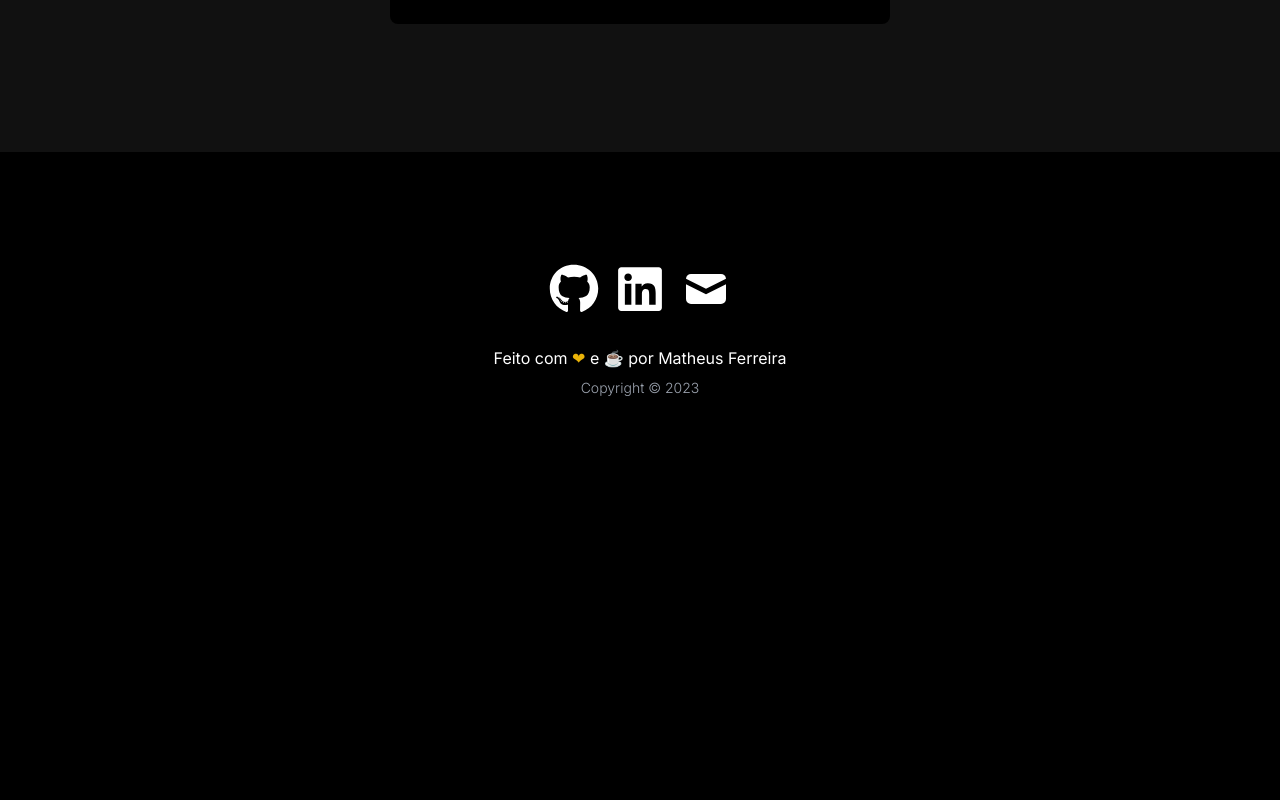
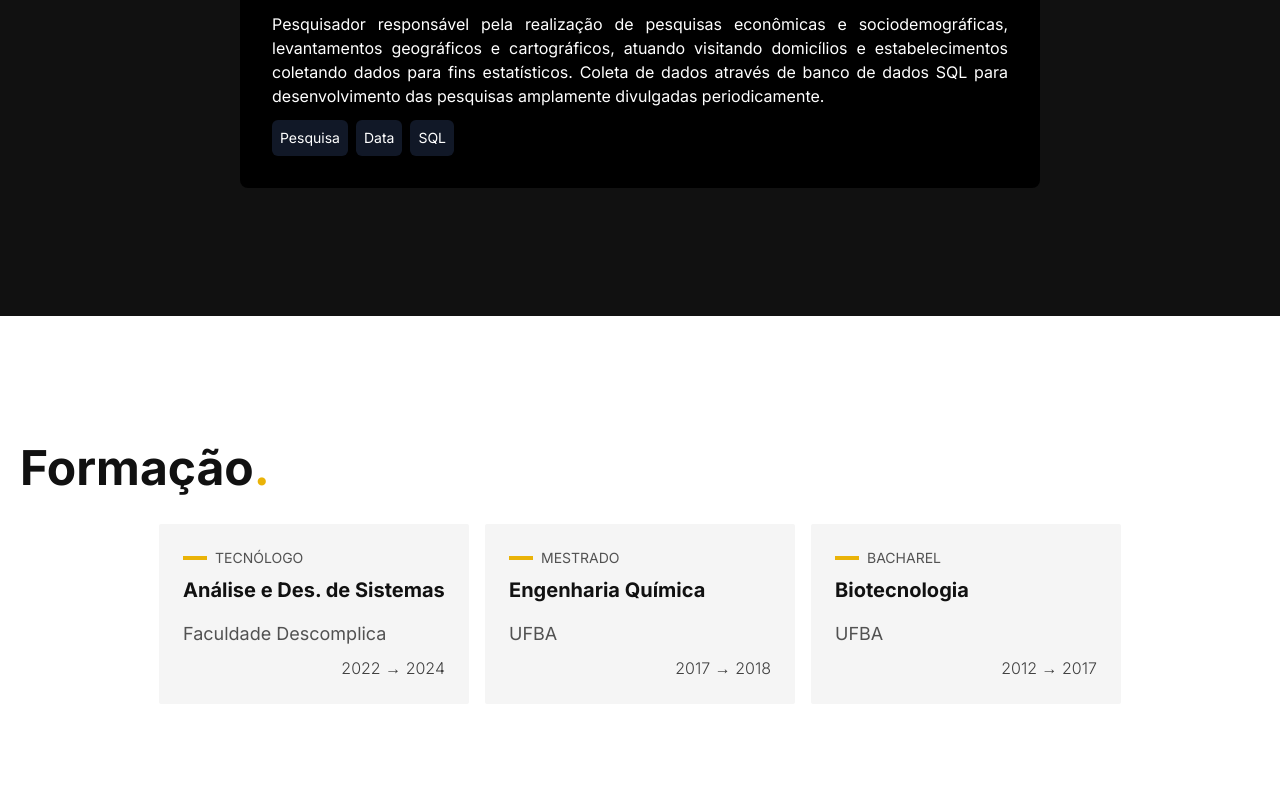
Before and after one commit to matheus-ferreira1/react-portfolio, a React (Vite) app: page /experience in a window 1280 px wide. Shown: the part 1120-1920 px from the top of the page. Before the commit the page ends 1630 px from the top, so only its background shows below. Built offline with nearby package versions, Linux system fonts and the light colour scheme.

Commit message:
added a Formacao section in the experience page

```diff
--- a/src/components/ExperienceCard.jsx
+++ b/src/components/ExperienceCard.jsx
@@ -2,7 +2,7 @@ import React from "react";
 
 const KeywordCard = ({ children }) => {
   return (
-    <h5 className="bg-gray-800 rounded-md p-2 capitalize text-sm">
+    <h5 className="bg-gray-900 rounded-md p-2 capitalize text-sm">
       {children}
     </h5>
   );
@@ -12,7 +12,7 @@ const ExperienceCard = ({ item }) => {
   const { company, role, description, keywords, dateInit, dateEnd } = item;
 
   return (
-    <article className="bg-black p-8 rounded-lg flex flex-col gap-3 w-full md:max-w-[500px]">
+    <article className="bg-black p-8 rounded-lg flex flex-col gap-3 w-full md:max-w-[800px]">
       <h6 className="uppercase text-sm font-light text-gray-300 flex justify-start items-center">
         <span className="mr-2 h-[4px] bg-yellow-500 w-6 " />
         {role}
--- /dev/null
+++ b/src/components/FormacaoCard.jsx
@@ -0,0 +1,19 @@
+const FormacaoCard = ({ item }) => {
+  const { course, institute, nivel, dateInit, dateEnd } = item;
+
+  return (
+    <article className="bg-neutral-100 p-6 rounded-sm  w-[310px] h-[180px]">
+      <h6 className="uppercase text-sm font-normal text-neutral-600 flex justify-start items-center">
+        <span className="mr-2 h-[4px] bg-yellow-500 w-6 " />
+        {nivel}
+      </h6>
+      <h2 className="font-bold text-xl break-words mt-2 mb-4">{course}</h2>
+      <h3 className="text-lg font-medium text-neutral-600 mb-2">{institute}</h3>
+      <h5 className="text-md font-light text-neutral-700 text-right">
+        {dateInit} &#8594; {dateEnd}
+      </h5>
+    </article>
+  );
+};
+
+export default FormacaoCard;
--- a/src/constants/constants.js
+++ b/src/constants/constants.js
@@ -96,3 +96,30 @@ export const experience = [
     dateEnd: "2021",
   },
 ];
+
+export const formacao = [
+  {
+    id: 1,
+    institute: "Faculdade Descomplica",
+    nivel: "tecnólogo",
+    course: "Análise e Des. de Sistemas",
+    dateInit: 2022,
+    dateEnd: 2024,
+  },
+  {
+    id: 2,
+    institute: "UFBA",
+    nivel: "mestrado",
+    course: "Engenharia Química",
+    dateInit: 2017,
+    dateEnd: 2018,
+  },
+  {
+    id: 3,
+    institute: "UFBA",
+    nivel: "bacharel",
+    course: "Biotecnologia",
+    dateInit: 2012,
+    dateEnd: 2017,
+  },
+];
--- a/src/pages/Experience.jsx
+++ b/src/pages/Experience.jsx
@@ -1,21 +1,36 @@
 import React from "react";
 import ExperienceCard from "../components/ExperienceCard";
-import { experience } from "../constants/constants";
+import FormacaoCard from "../components/FormacaoCard";
+import { experience, formacao } from "../constants/constants";
 
 const Experience = () => {
   return (
+    <>
       <section className="w-full px-4 py-32 bg-gray-1 text-white">
         <div className="max-w-[1240px] mx-auto">
           <h1 className="text-3xl sm:text-4xl md:text-5xl font-bold mb-8">
             Experiência<span className="text-yellow-500">.</span>
           </h1>
-        <div className="flex flex-col justify-center sm:flex-row sm:flex-wrap gap-4">
+          <div className="flex flex-col justify-center items-center gap-4">
             {experience.map((item) => (
               <ExperienceCard key={item.id} item={item} />
             ))}
           </div>
         </div>
       </section>
+      <section className="w-full px-4 py-32 bg-white text-gray-1">
+        <div className="max-w-[1240px] mx-auto">
+          <h1 className="text-3xl sm:text-4xl md:text-5xl font-bold mb-8">
+            Formação<span className="text-yellow-500">.</span>
+          </h1>
+          <div className="flex flex-wrap md:flex-row justify-center items-center gap-4 w-full">
+            {formacao.map((item) => (
+              <FormacaoCard key={item.id} item={item} />
+            ))}
+          </div>
+        </div>
+      </section>
+    </>
   );
 };
 
```
Lines whose indentation alone changed are shown as unchanged.
